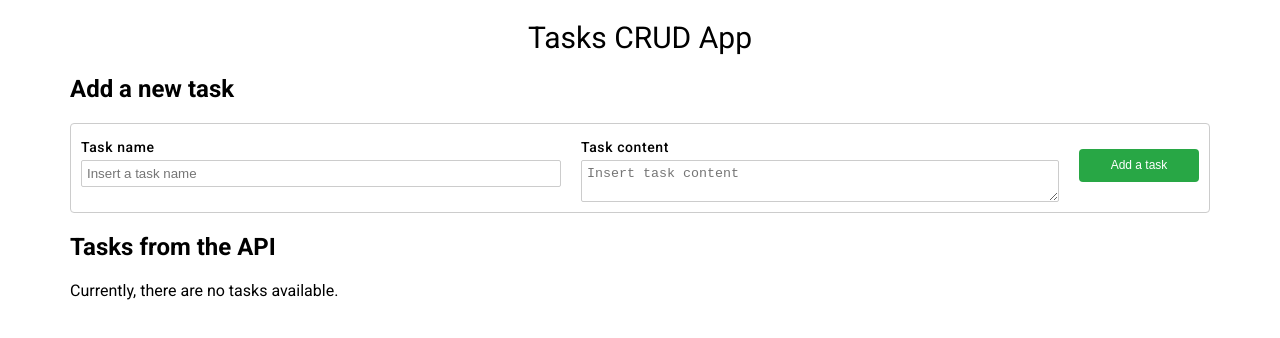
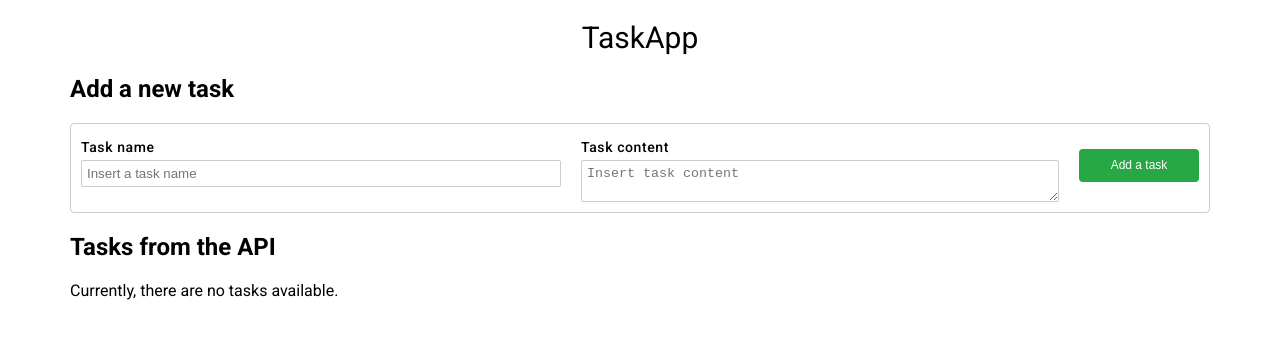
Before and after one commit to Jaras49/Jaras49.github.io, a plain HTML site: page index.html in a window 1280 px wide. Drawn offline with Linux system fonts and the light colour scheme; no server answers.

Commit message:
Update index.html

```diff
--- a/index.html
+++ b/index.html
@@ -8,7 +8,7 @@
   <link href="https://fonts.googleapis.com/css?family=Roboto:400,400i,500,500i,700,700i&subset=latin-ext" rel="stylesheet">
 </head>
 <body>
-<h1 class="kodilla-heading kodilla-heading--main">Tasks CRUD App</h1>
+<h1 class="kodilla-heading kodilla-heading--main">TaskApp</h1>
 
 <main class="crud container">
   <section class="datatable">
```
